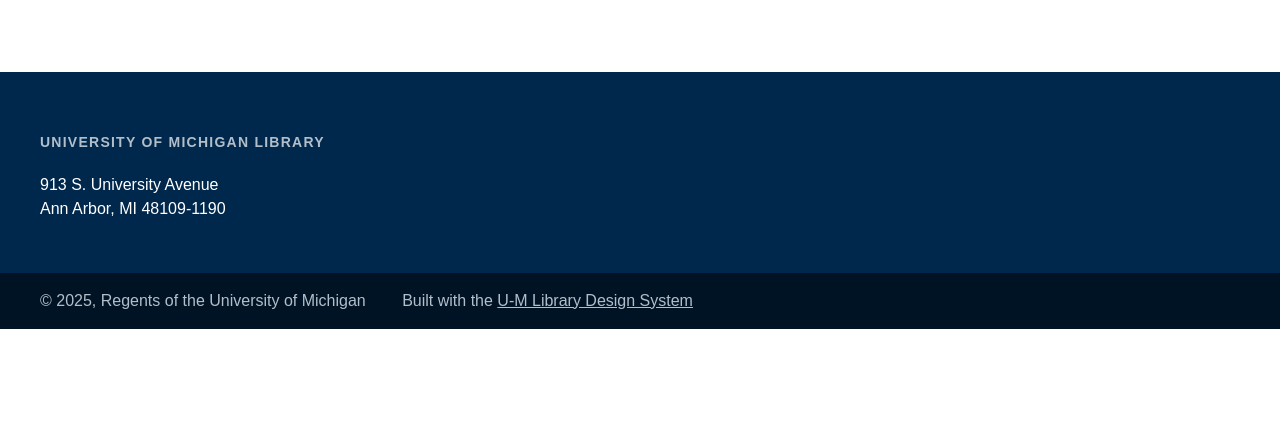
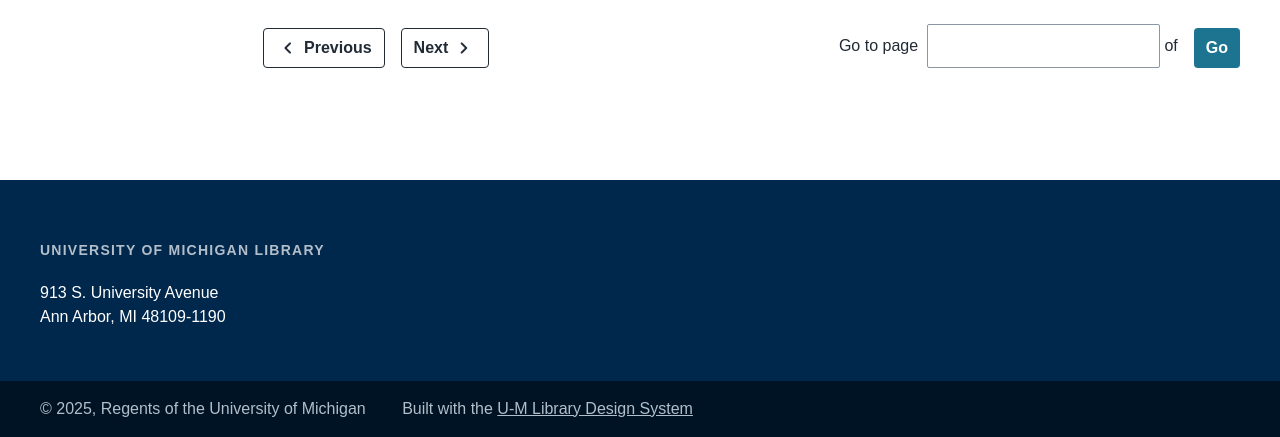
Before and after one commit to mlibrary/dor-console-py, a FastAPI app: template templates/objects.html in a window 1280 px wide. Shown: the part 473-910 px from the top of the page. Before the commit the page ends 802 px from the top, so only its background shows below. Run offline with FastAPI, Linux system fonts and the light colour scheme; the template is opened without the code that fills it, so the values that code supplies are empty; some libraries are stand-ins or nearby versions; some web fonts are replaced.

Commit message:
Add rough draft of pagination for objects list

```diff
--- a/dor/entrypoints/api/console.py
+++ b/dor/entrypoints/api/console.py
@@ -40,7 +40,8 @@
         start=start,
         object_type=object_type,
         alt_identifier=alt_identifier,
-        collection_alt_identifier=collection_alt_identifier
+        collection_alt_identifier=collection_alt_identifier,
+        limit=10
     )
 
     object_types = catalog.objects.get_distinct_types(session)
--- a/static/css/main.css
+++ b/static/css/main.css
@@ -96,7 +96,7 @@
   flex-direction: column;
 }
 
-input[type="text"] {
+input[type="text"], input[type="number"] {
   border: solid 1px var(--color-neutral-200);
   padding: 0.5rem 0.75rem;
   border-radius: 2px;
@@ -321,6 +321,10 @@
 .mt-2 { margin-top: 2rem; }
 .mb-1 { margin-bottom: 1rem; }
 .mb-2 { margin-bottom: 2rem; }
+.ml-1 { margin-left: 1rem; }
+.ml-2 { margin-left: 2rem; }
+.mr-1 { margin-right: 1rem; }
+.mr-2 { margin-right: 2rem; }
 
 /* Padding */
 .p-0 { padding: 0; }
--- a/templates/objects.html
+++ b/templates/objects.html
@@ -87,6 +87,77 @@
   </tbody>
 </table>
 </div>
+<div id="pagination">
+  <div id="data" data-url="{{ request.url }}" data-limit="{{ page.limit }}" data-total="{{ page.total_items }}"></div>
+  <div class="input-group-inline">
+    <div class="input-group-inline" style="float: left">
+      <div class="input-container mr-1">
+        <button id="pagePreviousButton" class="button--ghost">
+          <span class="material-symbols-rounded">chevron_backward</span>
+          <span>Previous</span>
+        </button>
+      </div>
+      <div class="input-container">
+        <button id="pageNextButton" class="button--ghost">
+          <span>Next</span>
+          <span class="material-symbols-rounded">chevron_right</span>
+        </button>
+      </div>
+    </div>
+    <div class="input-group-inline" style="float: right">
+      <div class="input-container mr-1">
+        <span>
+          Go to page&nbsp;
+          <input
+            type="number"
+            id="pageNumberInput"
+            name="number"
+            min="1"
+            max="{{ page.total_pages }}"
+            value="{{ page.index }}"
+            step="1"
+          />
+          of {{ page.total_pages }}
+        </span>
+      </div>
+      <div class="input-container">
+        <button id="pageGoButton" class="button--primary" data-url="{{ url_for('get_objects') }}">Go</button>
+      </div>
+    </div>
+  </div>
+</div>
+<script>
+  const dataElem = document.getElementById("data");
+  const urlString = dataElem.dataset.url;
+  const limit = Number(dataElem.dataset.limit);
+  const total = Number(dataElem.dataset.total);
+
+  const url = new URL(urlString);
+  const path = url.pathname;
+  const searchParams = new URLSearchParams(url.search);
+  const currentStart = Number(searchParams.get("start") ?? 0);
+
+  document.getElementById('pagePreviousButton').onclick = function() {
+    if (currentStart <= 0) return;
+    searchParams.set("start", currentStart - limit > 0 ? currentStart - limit : 0);
+    window.location.href = path + "?" + searchParams.toString();
+  }
+
+  document.getElementById('pageNextButton').onclick = function() {
+    if (currentStart + limit > total) return;
+    searchParams.set("start", currentStart + limit);
+    window.location.href = path + "?" + searchParams.toString();
+  }
+
+  document.getElementById('pageGoButton').onclick = function() {
+    const pageNumValue = document.getElementById("pageNumberInput").value;
+    const start = limit * (Number(pageNumValue) - 1);
+    searchParams.set("start", start)
+    window.location.href = path + "?" + searchParams.toString()
+  };
+</script>
+
+</div>
 </div>
 </div>
 {% endblock %}
```
